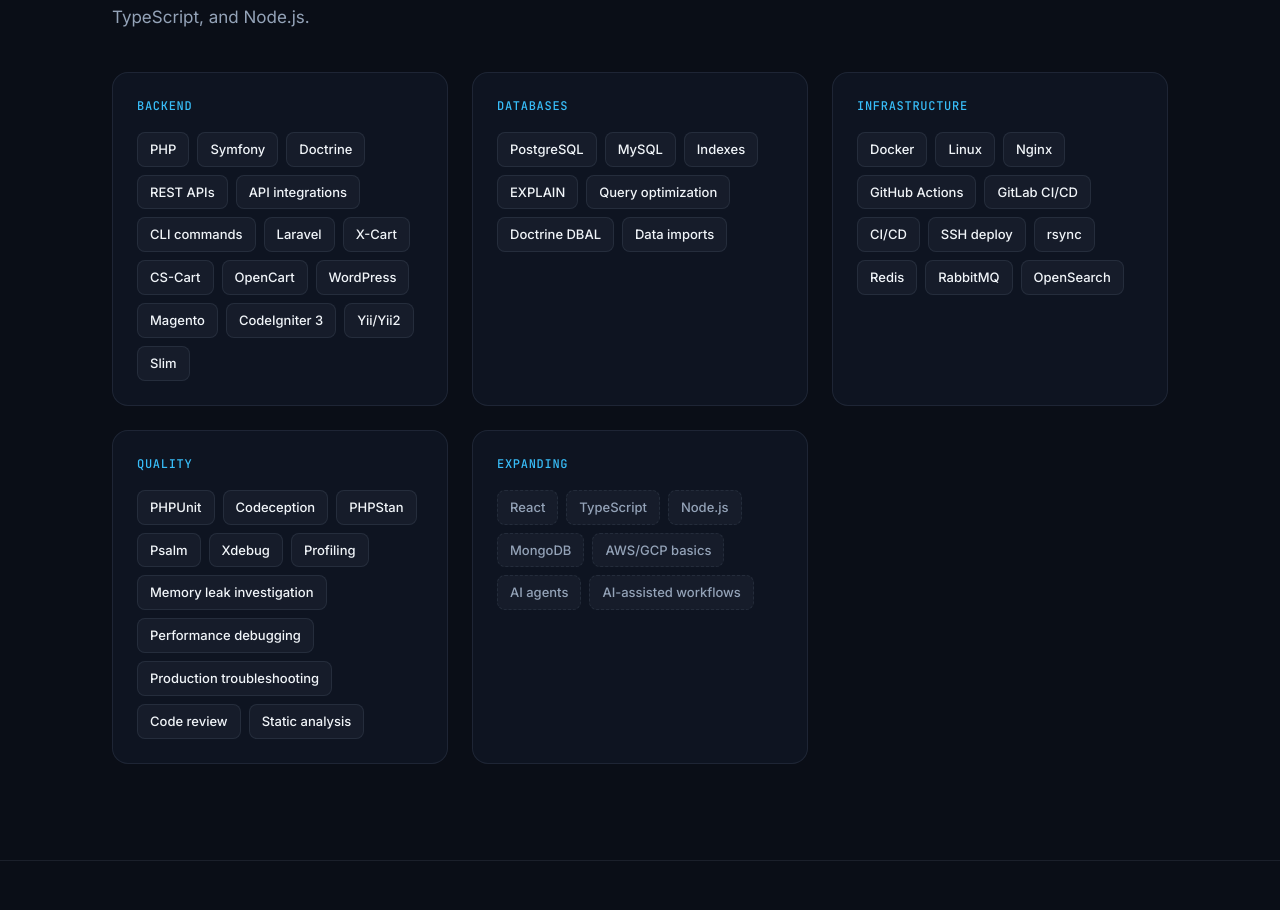
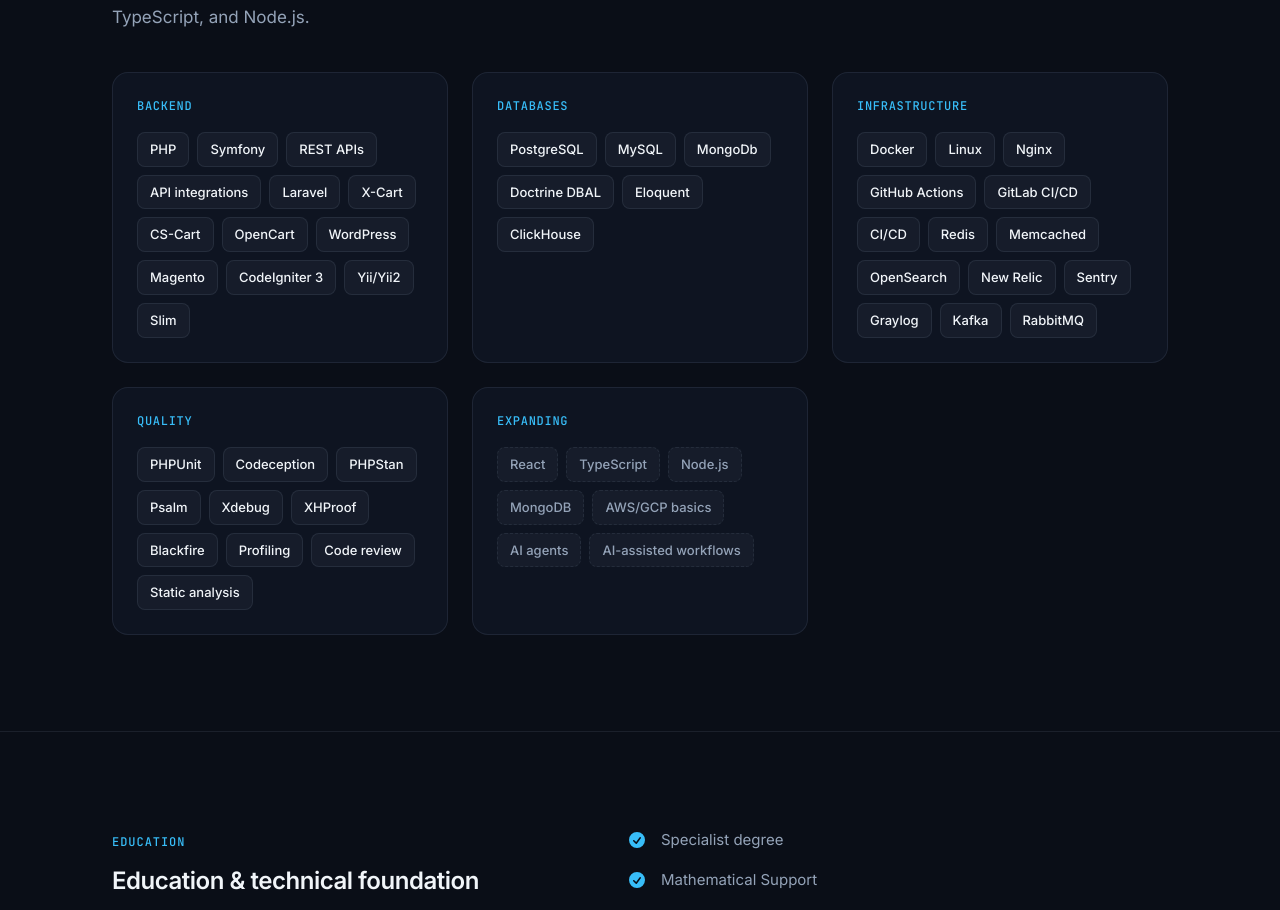
Before and after one commit to Kolyn236/myPortfolio, a React (Vite) app: page / in a window 1280 px wide. Shown: the part 4441-5351 px from the top of the page. Built offline with nearby package versions, Linux system fonts and the light colour scheme.

Commit message:
[*] Update main info. Update CV.

```diff
--- a/src/data/content.en.ts
+++ b/src/data/content.en.ts
@@ -194,10 +194,8 @@
       backend: [
         'PHP',
         'Symfony',
-        'Doctrine',
         'REST APIs',
         'API integrations',
-        'CLI commands',
         'Laravel',
         'X-Cart',
         'CS-Cart',
@@ -211,11 +209,10 @@
       databases: [
         'PostgreSQL',
         'MySQL',
-        'Indexes',
-        'EXPLAIN',
-        'Query optimization',
+        'MongoDb',
         'Doctrine DBAL',
-        'Data imports',
+        'Eloquent',
+        'ClickHouse'
       ],
       infrastructure: [
         'Docker',
@@ -224,11 +221,14 @@
         'GitHub Actions',
         'GitLab CI/CD',
         'CI/CD',
-        'SSH deploy',
-        'rsync',
         'Redis',
-        'RabbitMQ',
+        'Memcached',
         'OpenSearch',
+        'New Relic',
+        'Sentry',
+        'Graylog',
+        'Kafka',
+        'RabbitMQ'
       ],
       quality: [
         'PHPUnit',
@@ -236,10 +236,9 @@
         'PHPStan',
         'Psalm',
         'Xdebug',
+        'XHProof',
+        'Blackfire',
         'Profiling',
-        'Memory leak investigation',
-        'Performance debugging',
-        'Production troubleshooting',
         'Code review',
         'Static analysis',
       ],
--- a/src/data/content.ru.ts
+++ b/src/data/content.ru.ts
@@ -190,7 +190,6 @@
       backend: [
         'PHP',
         'Symfony',
-        'Doctrine',
         'REST APIs',
         'Laravel',
         'X-Cart',
@@ -218,11 +217,13 @@
         'GitLab CI/CD',
         'CI/CD',
         'Redis',
-        'RabbitMQ',
+        'Memcached',
         'OpenSearch',
         'New Relic',
         'Sentry',
-        'Graylog'
+        'Graylog',
+        'Kafka',
+        'RabbitMQ'
       ],
       quality: [
         'PHPUnit',
```
Also changed, not shown: 1 other file (tests, documents, lock files or other folders).
